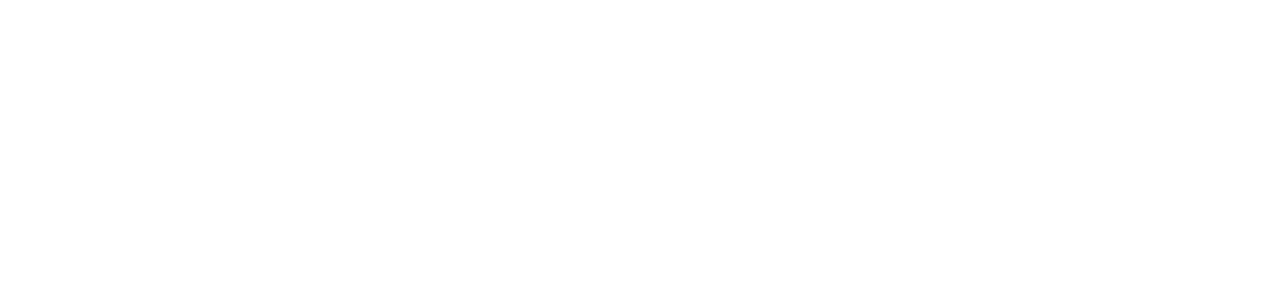
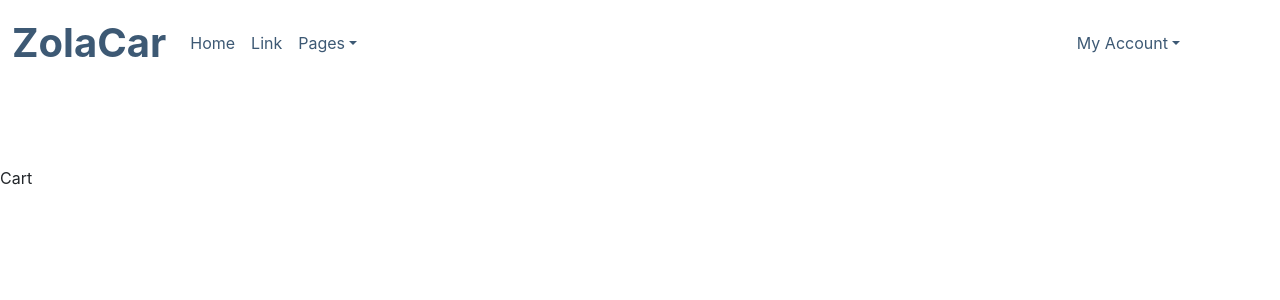
Before and after one commit to Marcos8060/upcar, a React (Create React App) app: page /cart in a window 1280 px wide. Before the commit this address had no page. Shown: the top 300 px of the page. Built offline with nearby package versions, Linux system fonts and the light colour scheme.

Commit message:
added a cart route

```diff
--- /dev/null
+++ b/src/components/Cart.js
@@ -0,0 +1,9 @@
+import React from 'react'
+
+function Cart() {
+  return (
+    <div>Cart</div>
+  )
+}
+
+export default Cart
--- a/src/components/Detail.js
+++ b/src/components/Detail.js
@@ -8,12 +8,12 @@
 import FavoriteBorderIcon from "@material-ui/icons/FavoriteBorder";
 import ClearIcon from "@material-ui/icons/Clear";
 import ShoppingCartIcon from "@material-ui/icons/ShoppingCart";
+import { Link } from 'react-router-dom'
 
 function Detail() {
   return (
     <>
       <div className="app__detail">
-        <Navbar />
         <div className="container">
           <div className="d-flex justify-content-between align-items-center">
             <p className="name">Lambogini Gallardo</p>
@@ -93,7 +93,7 @@
                           <span>$ 800</span>
                         </div>
                         <hr />
-                        <button className="visitCartBtn">View Cart</button>
+                        <Link to='/cart' className="visitCartBtn btn">View Cart</Link>
                       </ul>
                     </li>
                   </ul>
--- a/src/components/Hero.js
+++ b/src/components/Hero.js
@@ -7,7 +7,6 @@
   return (
     <>
       <div className="app__hero">
-        <Navbar />
         <div className="container-fluid">
           <div className="row">
             <div className="col-md-4">
--- a/src/components/css/detail.css
+++ b/src/components/css/detail.css
@@ -77,3 +77,6 @@
     color: white;
     font-family: Nunito;
 }
+.visitCartBtn:hover{
+    color: white;
+}
--- a/src/index.js
+++ b/src/index.js
@@ -5,16 +5,19 @@
 import Hero from './components/Hero';
 import Detail from './components/Detail';
 import { BrowserRouter as Router, Routes, Route} from "react-router-dom";
+import Cart from './components/Cart';
+import Navbar from './components/Navbar';
 
 
 const root = ReactDOM.createRoot(document.getElementById('root'));
 root.render(
 <Router>
     <React.StrictMode>
+      <Navbar />
         <Routes>
             <Route exact path='/' element={ < App />}></Route>
             <Route exact path='/detail' element={ < Detail />}></Route>
-            {/* <Route exact path='/register' element={< Register/>}></Route> */}
+            <Route exact path='/cart' element={< Cart />}></Route>
             {/* <Route exact path='/login' element={< Login />}></Route> */}
             {/* <Route exact path='/logout' element={< Logout />}></Route> */}
             {/* <Route exact path='/profiles/:id' element={< Profile />}></Route> */}
```
